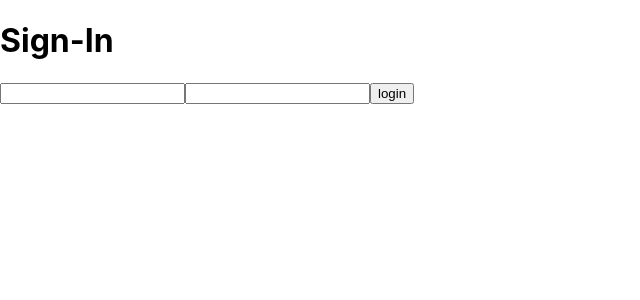
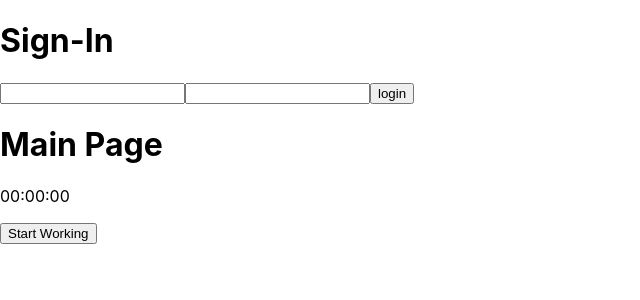
Before and after one commit to DannyRabinkov/hours_tracker, a React (Create React App) app in the folder webapp/: page / in a window 1280 px wide. Shown: the top 300 px of the page, without its empty margins (0-640 px from the left). Built offline with nearby package versions, Linux system fonts and the light colour scheme.

Commit message:
created timer(only visible, not functional, yet!)

```diff
--- a/webapp/src/App.js
+++ b/webapp/src/App.js
@@ -1,9 +1,11 @@
+import { Main } from "./pages/Main";
 import { SignIn } from "./pages/SignIn";
 
 function App() {
   return (
     <div>
       <SignIn />
+      <Main />
     </div>
   );
 }
--- a/webapp/src/helpers/userHelper.js
+++ b/webapp/src/helpers/userHelper.js
@@ -11,6 +11,9 @@ export function validateSignIn() {
     //send to node to validateUser(phone,pass)
     return {
       success: true,
+      user: {
+        role: "employee",
+      },
     };
   } else {
     return {
--- /dev/null
+++ b/webapp/src/pages/Main.jsx
@@ -0,0 +1,35 @@
+import React, { useState } from "react";
+
+export function Main() {
+  const [isRunning, setRunning] = useState(false);
+
+  return (
+    <container>
+      <h1>Main Page</h1>
+      <div className="container">
+        <p>
+          <span id="hours">00</span>:<span id="min">00</span>:
+          <span id="sec">00</span>
+        </p>
+        <button
+          id="btn-start"
+          hidden={isRunning ? "hidden" : ""}
+          onClick={() => {
+            setRunning(true);
+          }}
+        >
+          Start Working
+        </button>
+        <button
+          id="btn-pause"
+          hidden={isRunning ? "" : "hidden"}
+          onClick={() => {
+            setRunning(false);
+          }}
+        >
+          Start/Pause Working
+        </button>
+      </div>
+    </container>
+  );
+}
```
